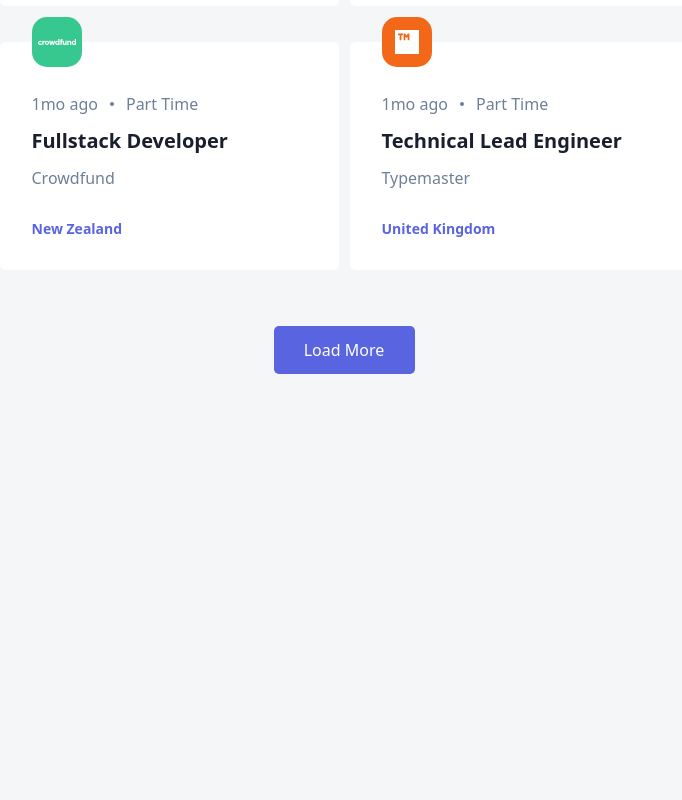
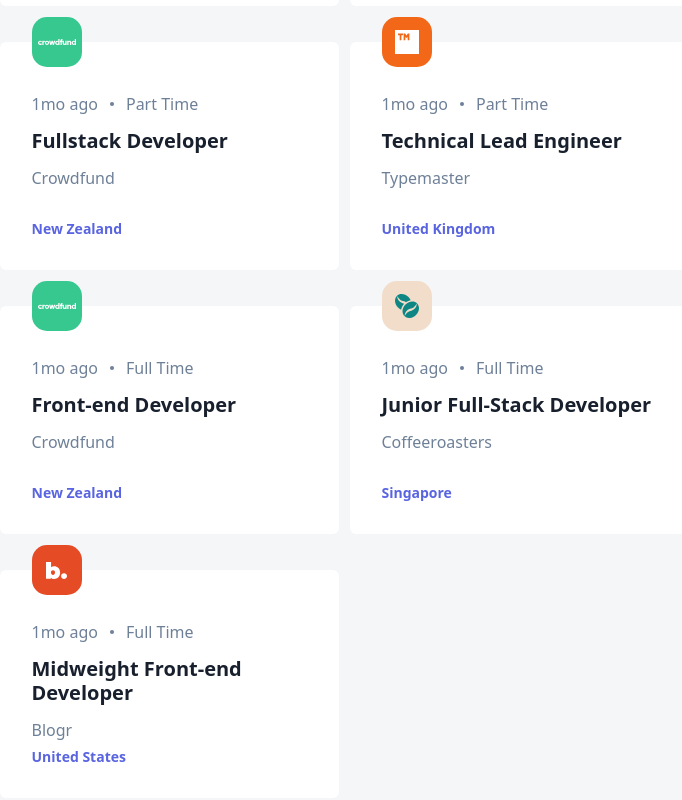
Before and after one commit to chris-nowicki/devjobs-web-app, a Next.js app: page / in a window 1280 px wide. Shown: the part 1585-2385 px from the top of the page, without its empty margins (296-978 px from the left). Before the commit the page ends 2063 px from the top, so only its background shows below. Built offline with nearby package versions, Linux system fonts and the light colour scheme.

Commit message:
fixed filtering out freelance on accident

```diff
--- a/components/FilterData/FilterData.tsx
+++ b/components/FilterData/FilterData.tsx
@@ -4,25 +4,8 @@ import Header from './Header/Header'
 import Link from 'next/link'
 
 export default function FilterData({ data }: { data: any }) {
-    const [viewCount, setViewCount] = useState<number>(12)
-    const [filteredData, setFilteredData] = useState(
-        data.length > 12 ? data.slice(0, viewCount) : data
-    )
-
-    const handleViewCount = () => {
-        let updatedViewCount: number = 0
-
-        if (viewCount + 6 > data.length) {
-            updatedViewCount = data.length - viewCount + viewCount
-        } else {
-            updatedViewCount = viewCount + 6
-        }
-        setViewCount(updatedViewCount)
-    }
-
-    useMemo(() => {
-        setFilteredData(data.slice(0, viewCount))
-    }, [viewCount])
+    const [viewCount, setViewCount] = useState(12)
+    const [filteredData, setFilteredData] = useState(data)
 
     return (
         <>
@@ -67,16 +50,9 @@ export default function FilterData({ data }: { data: any }) {
                     </Link>
                 ))}
             </div>
-            <div>
-                {data.length > 12 && viewCount < data.length && (
-                    <button
-                        className="mb-[104px] flex h-[48px] w-[141px] items-center justify-center rounded-[5px] bg-[#5964E0] text-white hover:bg-[#939BF4]"
-                        onClick={() => handleViewCount()}
-                    >
-                        Load More
-                    </button>
-                )}
-            </div>
+            {/* <div>
+                <button className="mb-[105px]">more</button>
+            </div> */}
         </>
     )
 }
--- a/components/FilterData/Header/Header.tsx
+++ b/components/FilterData/Header/Header.tsx
@@ -33,7 +33,7 @@ export default function Header({
     }>({
         filter: '',
         location: '',
-        fullTime: 'Time',
+        fullTime: '',
     })
 
     const handleMobileMenu = (e: any) => {
@@ -173,12 +173,12 @@ export default function Header({
                                 name="fullTime"
                                 id="checkbox"
                                 checked={
-                                    params.fullTime === 'Time' ? false : true
+                                    params.fullTime === '' ? false : true
                                 }
                                 onChange={(e) => {
                                     const filter = e.target.checked
                                         ? 'Full Time'
-                                        : 'Time'
+                                        : ''
                                     setParams({ ...params, fullTime: filter })
                                 }}
                             />
--- a/components/FilterData/Header/MobileMenu.tsx
+++ b/components/FilterData/Header/MobileMenu.tsx
@@ -48,11 +48,15 @@ export default function MobileMenu({
                                     <input
                                         type="checkbox"
                                         id="checkbox"
-                                        checked={params.fullTime === 'Time' ? false : true}
+                                        checked={
+                                            params.fullTime === ''
+                                                ? false
+                                                : true
+                                        }
                                         onChange={(e) => {
                                             const filter = e.target.checked
                                                 ? 'Full Time'
-                                                : 'Time'
+                                                : ''
                                             setParams({
                                                 ...params,
                                                 fullTime: filter,
```
